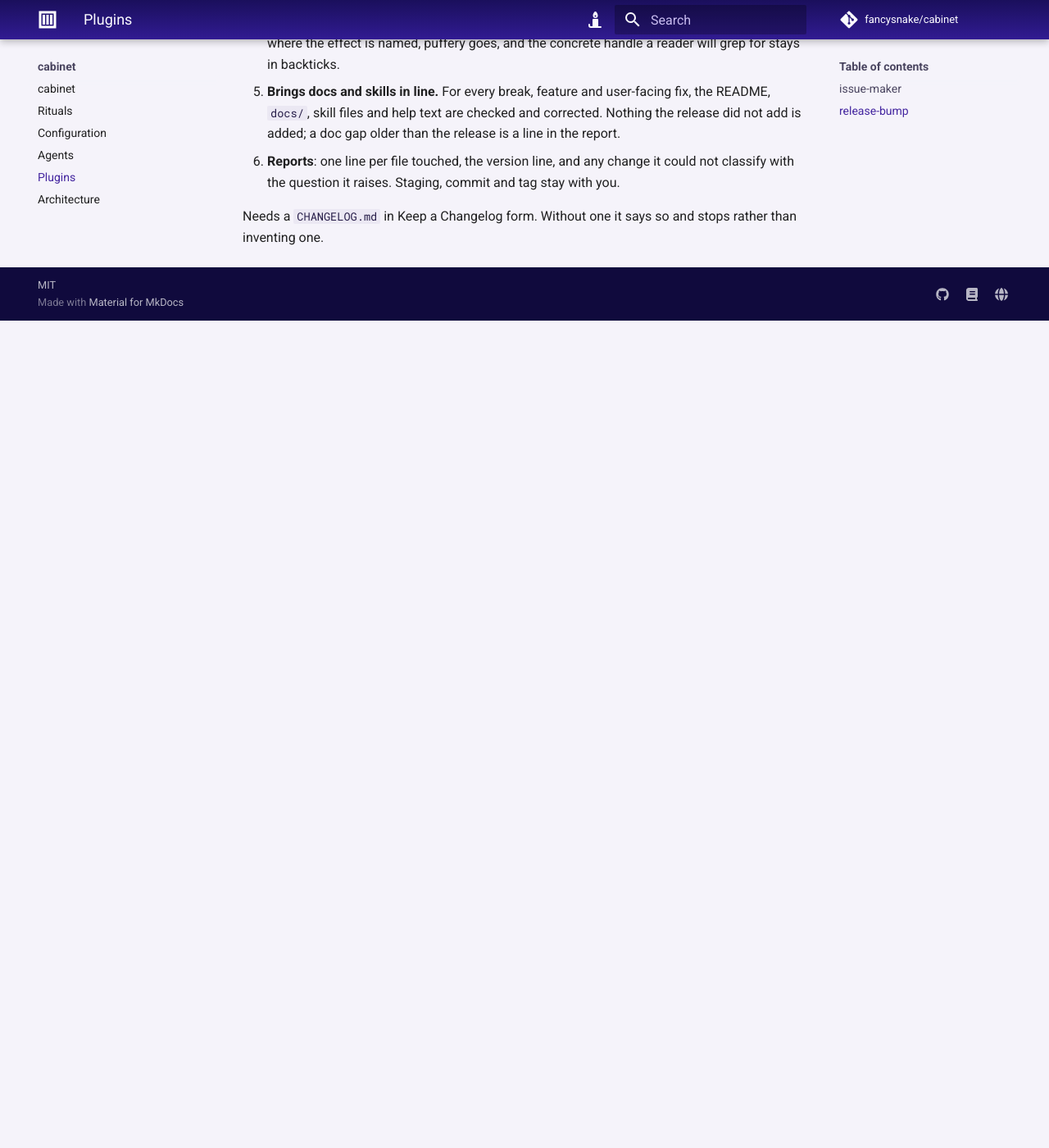
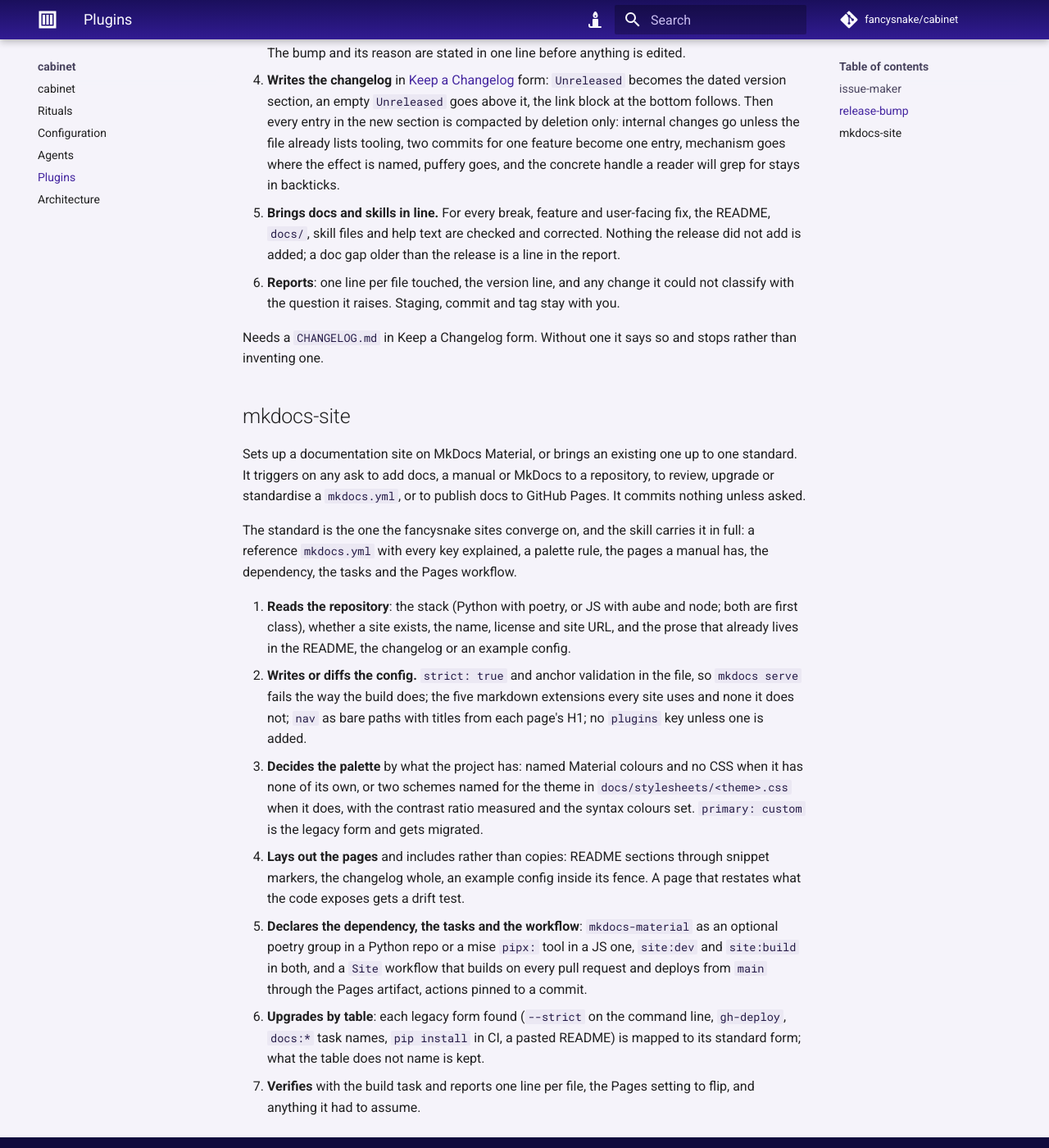
Before and after one commit to fancysnake/cabinet, an MkDocs documentation site: the page built from docs/plugins.md, in a window 1280 px wide and 1400 px high, scrolled down 2067 px. Shown: the whole window at 82% size. Built offline with MkDocs 1.6.1 and Material for MkDocs 9.7.7, drawn with Linux system fonts in a browser that asks for light colours; comment, search, counter and statistics services are not loaded; before the commit the page ends 2458 px from its top, so only the background shows below that; some of the changed text lies outside the part shown.

Commit message:
Add the mkdocs-site plugin
A skill that sets up a MkDocs Material site or brings an existing one up to
the standard the fancysnake sites converge on: strict and anchor validation
in the config, five markdown extensions, snippets over pasted prose, an own
palette as named schemes, mkdocs-material as a poetry group or a mise pipx
tool, site:dev and site:build, and a Site workflow that builds on pull
requests and deploys from main through the Pages artifact. An upgrade table
maps each legacy form to its standard one.

````diff
--- a/docs/plugins.md
+++ b/docs/plugins.md
@@ -1,3 +1,5 @@
+| `mkdocs-site`  | `mkdocs-site`  | sets up a MkDocs site, or upgrades one to the standard       |
+| `mkdocs-site`  | `mkdocs-site`  | sets up a MkDocs site, or upgrades one to the standard       |
 # Plugins
 
 The repository is also a Claude Code plugin marketplace, named `cabinet`. Its
@@ -9,6 +11,7 @@ you already have open.
 | -------------- | -------------- | ------------------------------------------------------------ |
 | `issue-maker`  | `issue-maker`  | files or updates a GitHub issue, checked against the code first |
 | `release-bump` | `release-bump` | cuts a release: the version, the changelog, the docs         |
+| `mkdocs-site`  | `mkdocs-site`  | sets up a MkDocs site, or upgrades one to the standard       |
 
 Add the marketplace once, then install what you want:
 
@@ -16,6 +19,7 @@ Add the marketplace once, then install what you want:
 claude plugin marketplace add fancysnake/cabinet
 claude plugin install issue-maker@cabinet
 claude plugin install release-bump@cabinet
+claude plugin install mkdocs-site@cabinet
 ```
 
 Or from inside a session: `/plugin marketplace add fancysnake/cabinet`, then
@@ -98,3 +102,44 @@ and tags nothing unless asked.
 
 Needs a `CHANGELOG.md` in Keep a Changelog form. Without one it says so and
 stops rather than inventing one.
+
+## mkdocs-site
+
+Sets up a documentation site on MkDocs Material, or brings an existing one
+up to one standard. It triggers on any ask to add docs, a manual or MkDocs
+to a repository, to review, upgrade or standardise a `mkdocs.yml`, or to
+publish docs to GitHub Pages. It commits nothing unless asked.
+
+The standard is the one the fancysnake sites converge on, and the skill
+carries it in full: a reference `mkdocs.yml` with every key explained,
+a palette rule, the pages a manual has, the dependency, the tasks and the
+Pages workflow.
+
+1. **Reads the repository**: the stack (Python with poetry, or JS with
+   aube and node; both are first class), whether a site exists, the name,
+   license and site URL, and the prose that already lives in the README,
+   the changelog or an example config.
+2. **Writes or diffs the config.** `strict: true` and anchor validation in
+   the file, so `mkdocs serve` fails the way the build does; the five
+   markdown extensions every site uses and none it does not; `nav` as bare
+   paths with titles from each page's H1; no `plugins` key unless one is
+   added.
+3. **Decides the palette** by what the project has: named Material colours
+   and no CSS when it has none of its own, or two schemes named for the
+   theme in `docs/stylesheets/<theme>.css` when it does, with the contrast
+   ratio measured and the syntax colours set. `primary: custom` is the
+   legacy form and gets migrated.
+4. **Lays out the pages** and includes rather than copies: README sections
+   through snippet markers, the changelog whole, an example config inside
+   its fence. A page that restates what the code exposes gets a drift test.
+5. **Declares the dependency, the tasks and the workflow**:
+   `mkdocs-material` as an optional poetry group in a Python repo or a mise
+   `pipx:` tool in a JS one, `site:dev` and `site:build` in both, and
+   a `Site` workflow that builds on every pull request and deploys from
+   `main` through the Pages artifact, actions pinned to a commit.
+6. **Upgrades by table**: each legacy form found (`--strict` on the command
+   line, `gh-deploy`, `docs:*` task names, `pip install` in CI, a pasted
+   README) is mapped to its standard form; what the table does not name is
+   kept.
+7. **Verifies** with the build task and reports one line per file, the
+   Pages setting to flip, and anything it had to assume.
````
Also changed, not shown: CHANGELOG.md (+6 -0 lines), README.md (+1 -0 lines), plugins/mkdocs-site/skills/mkdocs-site/SKILL.md (added, +386 -0 lines), 2 other files.
